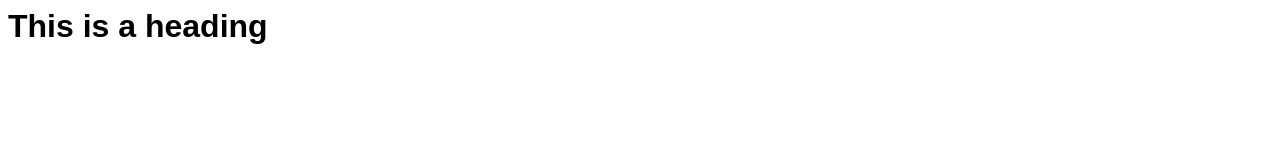
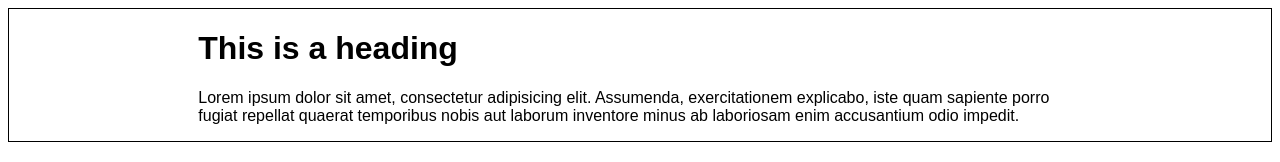
Before and after one commit to coyotetime/git-test, a plain HTML site: page index.html in a window 1280 px wide. Drawn offline with Linux system fonts and the light colour scheme.

Commit message:
added container and wrapper
centering content on page

```diff
--- a/css/style.css
+++ b/css/style.css
@@ -5,3 +5,12 @@ body {
 h1 {
   font-size: 2rem;
 }
+
+.container {
+  border: 1px solid black;
+}
+
+.wrapper {
+  width: 70%;
+    margin: 0 auto;
+}
--- a/index.html
+++ b/index.html
@@ -1,4 +1,5 @@
 <html>
+
 <head>
   <meta charset="UTF-8">
   <meta name="viewport" content="width=device-width, initial-scale=1.0">
@@ -6,9 +7,17 @@
   <link rel="stylesheet" href="css/style.css">
   <title>Git Test</title>
 </head>
+
 <body>
 
-  <h1>This is a heading</h1>
+<div class="container">
+  <div class="wrapper">
+    <h1>This is a heading</h1>
+
+    <p>Lorem ipsum dolor sit amet, consectetur adipisicing elit. Assumenda, exercitationem explicabo, iste quam sapiente porro fugiat repellat quaerat temporibus nobis aut laborum inventore minus ab laboriosam enim accusantium odio impedit.</p>
+  </div>
+</div>
 
 </body>
+
 </html>
```
